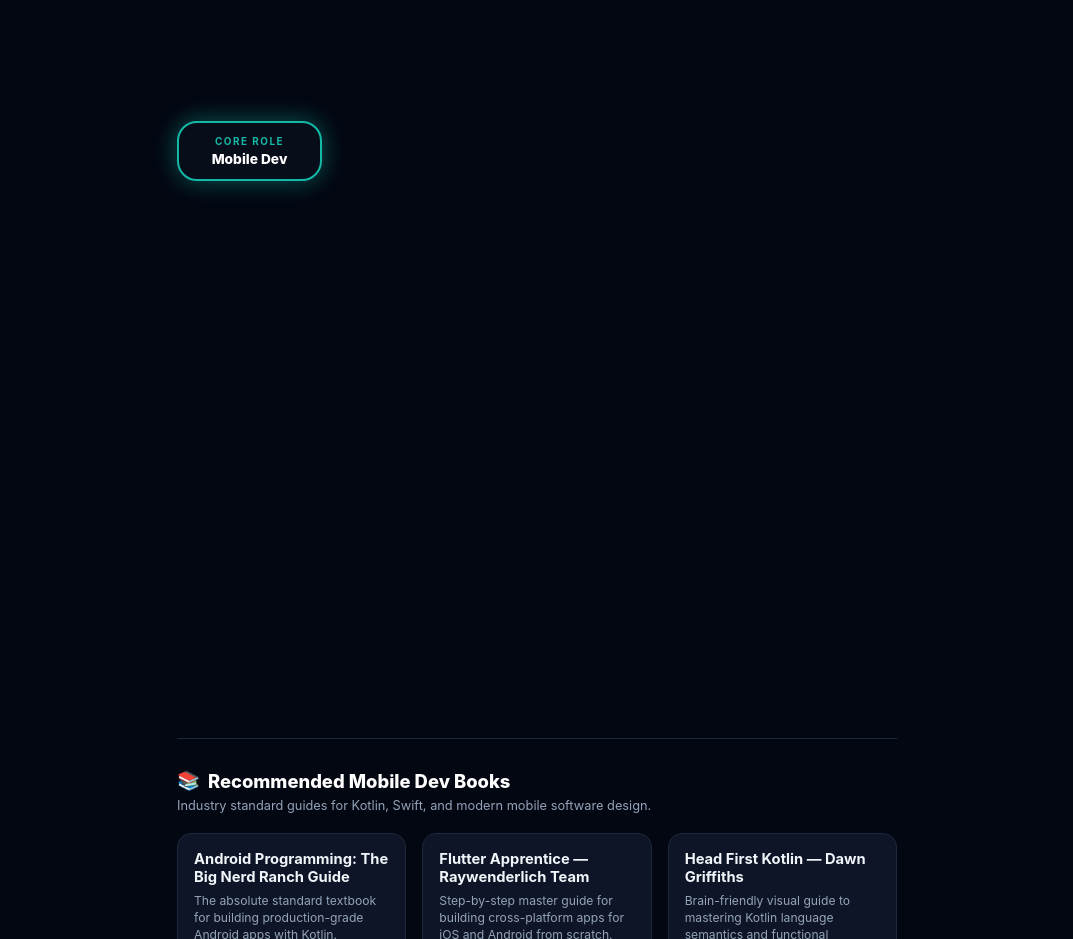
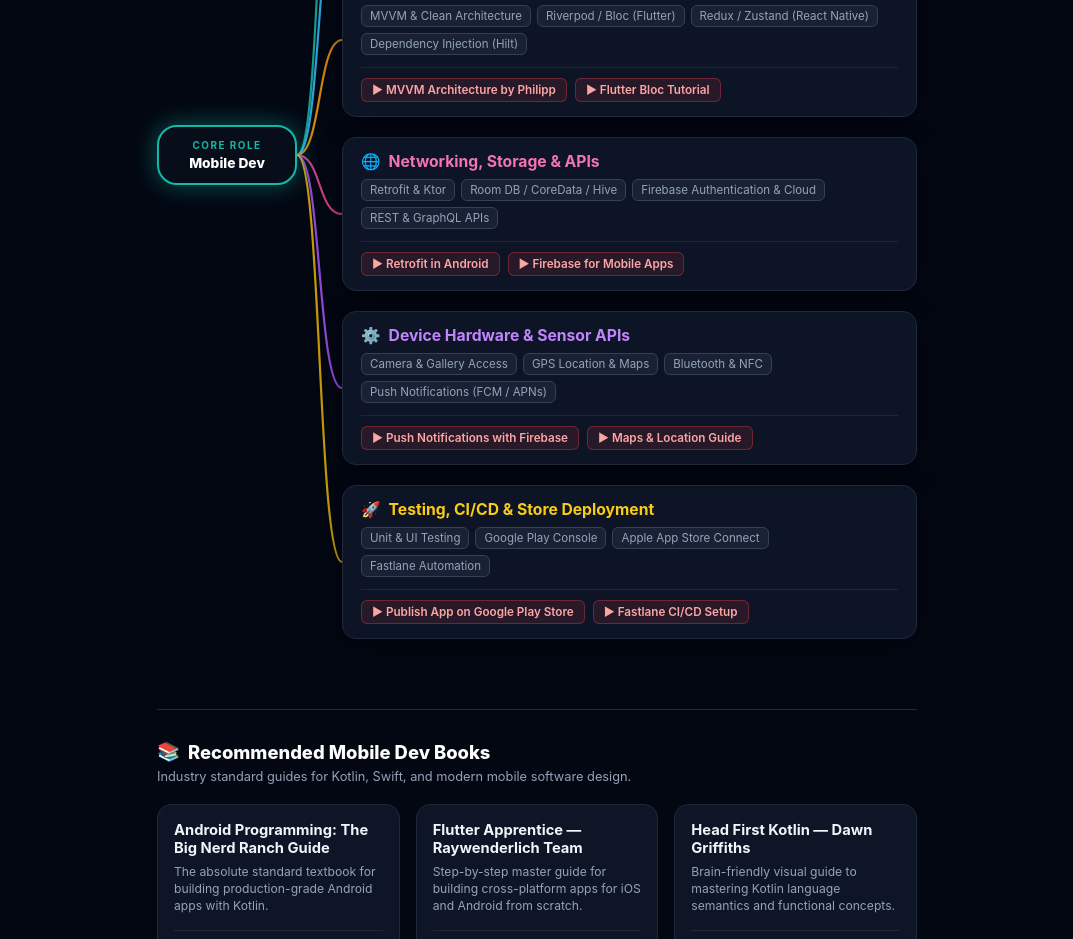
Before and after one commit to itslucky148/mobile-dev-roadmap, a plain HTML site: page index.html in a window 1280 px wide. Shown: the part 751-1690 px from the top of the page, without its empty margins (103-1176 px from the left). Drawn offline with nearby package versions, Linux system fonts and the light colour scheme.

Commit message:
Refine CSS styles for layout and responsiveness
Adjusted various CSS properties for layout and spacing, including gap, padding, and max-width. Updated node-card visibility and added media query for responsive design.

```diff
--- a/index.html
+++ b/index.html
@@ -36,22 +36,23 @@
 
     .nav-switcher {
       display: flex;
-      gap: 10px;
+      gap: 8px;
       background: rgba(15, 23, 42, 0.85);
       border: 1px solid var(--border);
-      padding: 6px 12px;
+      padding: 8px 12px;
       border-radius: 30px;
       margin-bottom: 25px;
       backdrop-filter: blur(10px);
       flex-wrap: wrap;
       justify-content: center;
+      max-width: 900px;
     }
 
     .nav-btn {
       text-decoration: none;
-      font-size: 0.8rem;
+      font-size: 0.76rem;
       font-weight: 600;
-      padding: 7px 16px;
+      padding: 6px 14px;
       border-radius: 20px;
       transition: all 0.25s ease;
       color: var(--text-muted);
@@ -142,13 +143,13 @@
     .tree-container {
       position: relative;
       width: 100%;
-      max-width: 720px;
+      max-width: 760px;
       display: flex;
       margin: 10px 0 50px;
     }
 
     .root-wrapper {
-      width: 145px;
+      width: 140px;
       flex-shrink: 0;
       display: flex;
       align-items: center;
@@ -161,7 +162,7 @@
       border: 2px solid var(--accent);
       box-shadow: 0 0 25px var(--accent-glow);
       border-radius: 20px;
-      padding: 12px 14px;
+      padding: 12px 10px;
       text-align: center;
       width: 100%;
     }
@@ -200,13 +201,14 @@
 
     .nodes-column {
       flex: 1;
-      margin-left: 60px;
+      margin-left: 45px;
       display: flex;
       flex-direction: column;
-      gap: 22px;
+      gap: 20px;
       z-index: 5;
     }
 
+    /* Fixed: Cards visible by default */
     .node-card {
       background: var(--card-bg);
       backdrop-filter: blur(10px);
@@ -215,8 +217,8 @@
       padding: 14px 18px;
       box-shadow: 0 6px 24px rgba(0, 0, 0, 0.45);
       transform-origin: left center;
-      opacity: 0;
-      transform: scale(0.9) translateX(15px);
+      opacity: 1;
+      transform: none;
     }
 
     .node-header {
@@ -276,7 +278,7 @@
     /* Books Section */
     .books-section {
       width: 100%;
-      max-width: 720px;
+      max-width: 760px;
       margin: 20px 0 40px;
       border-top: 1px solid var(--border);
       padding-top: 30px;
@@ -455,6 +457,18 @@
 
     .creator-link:hover {
       color: #14b8a6;
+    }
+
+    @media (max-width: 600px) {
+      .root-wrapper {
+        width: 110px;
+      }
+      .nodes-column {
+        margin-left: 28px;
+      }
+      .node-card {
+        padding: 12px 14px;
+      }
     }
   </style>
 </head>
@@ -648,4 +662,130 @@
         </div>
         <div class="store-actions">
           <a href="https://www.amazon.in/s?k=Head+First+Kotlin" target="_blank" rel="noopener noreferrer" class="store-btn amazon-btn">
-            <svg viewBox="0 0 24 24" fill="currentColor"><path d="M13.9 14.5c-2.4 1.8-5.9 2.7-8.9 2.7-4.2 0-8-1.5-10.9-4.1-.2-.2-.2-.5 0-.7.3-.2.6-.1.8.1 2.6 2.3 6.1 3.7 9.9 3.7 2.7 0 5.8-.8 8-2.3.4-.3.9.1.8.5-.1.3-.4.5-.7.6zm1.3-.9c-.3-.4-.5-.9-.5-1.4 0-1.4 1.1-2.4 2.5-2.4 1.3 0 2.3.9 2.3 2.3 0 1.5-1.1 2.5-2.5 2.5-.7 0-1.4-.4-1.8-1zm7-2c-.3 0-.6.1-.7.4-.7
+            <svg viewBox="0 0 24 24" fill="currentColor"><path d="M13.9 14.5c-2.4 1.8-5.9 2.7-8.9 2.7-4.2 0-8-1.5-10.9-4.1-.2-.2-.2-.5 0-.7.3-.2.6-.1.8.1 2.6 2.3 6.1 3.7 9.9 3.7 2.7 0 5.8-.8 8-2.3.4-.3.9.1.8.5-.1.3-.4.5-.7.6zm1.3-.9c-.3-.4-.5-.9-.5-1.4 0-1.4 1.1-2.4 2.5-2.4 1.3 0 2.3.9 2.3 2.3 0 1.5-1.1 2.5-2.5 2.5-.7 0-1.4-.4-1.8-1zm7-2c-.3 0-.6.1-.7.4-.7 1.8-2.4 3-4.3 3-.7 0-1.4-.2-2-.5l-.4-.3c-.3-.2-.7 0-.7.3 0 .2.1.4.3.5.9.5 1.8.8 2.8.8 2.5 0 4.6-1.5 5.5-3.8.1-.3 0-.6-.3-.7-.1-.1-.2-.1-.2-.1z"/></svg>
+            <span>Amazon</span>
+          </a>
+          <a href="https://www.flipkart.com/search?q=Head+First+Kotlin" target="_blank" rel="noopener noreferrer" class="store-btn flipkart-btn">
+            <svg viewBox="0 0 24 24" fill="currentColor"><path d="M17 18a2 2 0 1 1 0 4 2 2 0 0 1 0-4zM7 18a2 2 0 1 1 0 4 2 2 0 0 1 0-4zm14.3-13.6l-2.4 9.1c-.2.8-1 1.5-1.9 1.5H7.9c-.9 0-1.7-.6-1.9-1.5L3.3 3H1V1h3.3c.9 0 1.7.6 1.9 1.5L7 6h13.2c.7 0 1.2.6 1.1 1.4z"/></svg>
+            <span>Flipkart</span>
+          </a>
+        </div>
+      </div>
+
+    </div>
+  </div>
+
+  <!-- VIP Creator Credit Box -->
+  <div class="creator-container">
+    <div class="creator-box">
+      <div class="creator-subtitle">⚡ DEVELOPED & CREATED BY ⚡</div>
+      <div class="creator-name">LUCKY A. S</div>
+      <a href="https://github.com/itslucky148" target="_blank" class="creator-link">
+        <svg width="16" height="16" fill="currentColor" viewBox="0 0 24 24"><path d="M12 0C5.37 0 0 5.37 0 12c0 5.31 3.435 9.795 8.205 11.385.6.105.825-.255.825-.57 0-.285-.015-1.23-.015-2.235-3.015.555-3.795-.735-4.035-1.41-.135-.345-.72-1.41-1.23-1.695-.42-.225-1.02-.78-.015-.795.945-.015 1.62.87 1.845 1.23 1.08 1.815 2.805 1.305 3.495.99.105-.78.42-1.305.765-1.605-2.67-.3-5.46-1.335-5.46-5.925 0-1.305.465-2.385 1.23-3.225-.12-.3-.54-1.53.12-3.18 0 0 1.005-.315 3.3 1.23.96-.27 1.98-.405 3-.405s2.04.135 3 .405c2.295-1.56 3.3-1.23 3.3-1.23.66 1.65.24 2.88.12 3.18.765.84 1.23 1.905 1.23 3.225 0 4.605-2.805 5.625-5.475 5.925.435.375.81 1.095.81 2.22 0 1.605-.015 2.895-.015 3.3 0 .315.225.69.825.57A12.02 12.02 0 0024 12c0-6.63-5.37-12-12-12z"/></svg>
+        github.com/itslucky148
+      </a>
+    </div>
+  </div>
+
+  <script>
+    const treeContainer = document.getElementById('treeContainer');
+    const svgCanvas = document.getElementById('svgCanvas');
+    const rootCard = document.getElementById('rootCard');
+    const nodeCards = document.querySelectorAll('.node-card');
+    let masterTimeline = null;
+
+    function renderBranches() {
+      svgCanvas.innerHTML = '';
+      const cRect = treeContainer.getBoundingClientRect();
+      const rRect = rootCard.getBoundingClientRect();
+
+      const startX = rRect.right - cRect.left;
+      const startY = (rRect.top + rRect.bottom) / 2 - cRect.top;
+
+      nodeCards.forEach((card, index) => {
+        const nRect = card.getBoundingClientRect();
+        const endX = nRect.left - cRect.left;
+        const endY = (nRect.top + nRect.bottom) / 2 - cRect.top;
+
+        const deltaX = (endX - startX) * 0.55;
+        const d = `M ${startX} ${startY} C ${startX + deltaX} ${startY}, ${endX - deltaX} ${endY}, ${endX} ${endY}`;
+
+        const color = card.getAttribute('data-color') || '#14b8a6';
+        const path = document.createElementNS('http://www.w3.org/2000/svg', 'path');
+        path.setAttribute('d', d);
+        path.setAttribute('class', 'branch-path');
+        path.setAttribute('stroke', color);
+        path.setAttribute('id', `path-${index}`);
+
+        svgCanvas.appendChild(path);
+      });
+    }
+
+    function playAnimation() {
+      if (typeof gsap === 'undefined') {
+        showAll();
+        return;
+      }
+
+      if (masterTimeline) masterTimeline.kill();
+      renderBranches();
+
+      masterTimeline = gsap.timeline();
+
+      masterTimeline.fromTo(rootCard,
+        { scale: 0.8, opacity: 0.5 },
+        { scale: 1, opacity: 1, duration: 0.4, ease: "back.out(1.5)" }
+      );
+
+      nodeCards.forEach((card, i) => {
+        const path = document.getElementById(`path-${i}`);
+        if (path) {
+          const length = path.getTotalLength();
+          gsap.set(path, {
+            strokeDasharray: length,
+            strokeDashoffset: length
+          });
+
+          masterTimeline.to(path, {
+            strokeDashoffset: 0,
+            duration: 0.35,
+            ease: "power2.out"
+          }, "-=0.15");
+        }
+
+        masterTimeline.fromTo(card,
+          { opacity: 0.3, scale: 0.92, x: 15 },
+          { opacity: 1, scale: 1, x: 0, duration: 0.35, ease: "back.out(1.3)" },
+          "-=0.2"
+        );
+      });
+    }
+
+    function showAll() {
+      if (masterTimeline) masterTimeline.kill();
+      renderBranches();
+
+      if (typeof gsap !== 'undefined') {
+        gsap.set(rootCard, { scale: 1, opacity: 1 });
+        nodeCards.forEach((card, i) => {
+          const path = document.getElementById(`path-${i}`);
+          if (path) gsap.set(path, { strokeDashoffset: 0, strokeDasharray: 'none' });
+          gsap.set(card, { opacity: 1, scale: 1, x: 0 });
+        });
+      }
+    }
+
+    window.addEventListener('load', () => {
+      renderBranches();
+      setTimeout(playAnimation, 150);
+    });
+
+    window.addEventListener('resize', () => {
+      renderBranches();
+    });
+
+    document.getElementById('replayBtn').addEventListener('click', playAnimation);
+    document.getElementById('showAllBtn').addEventListener('click', showAll);
+  </script>
+</body>
+  </html>
```
